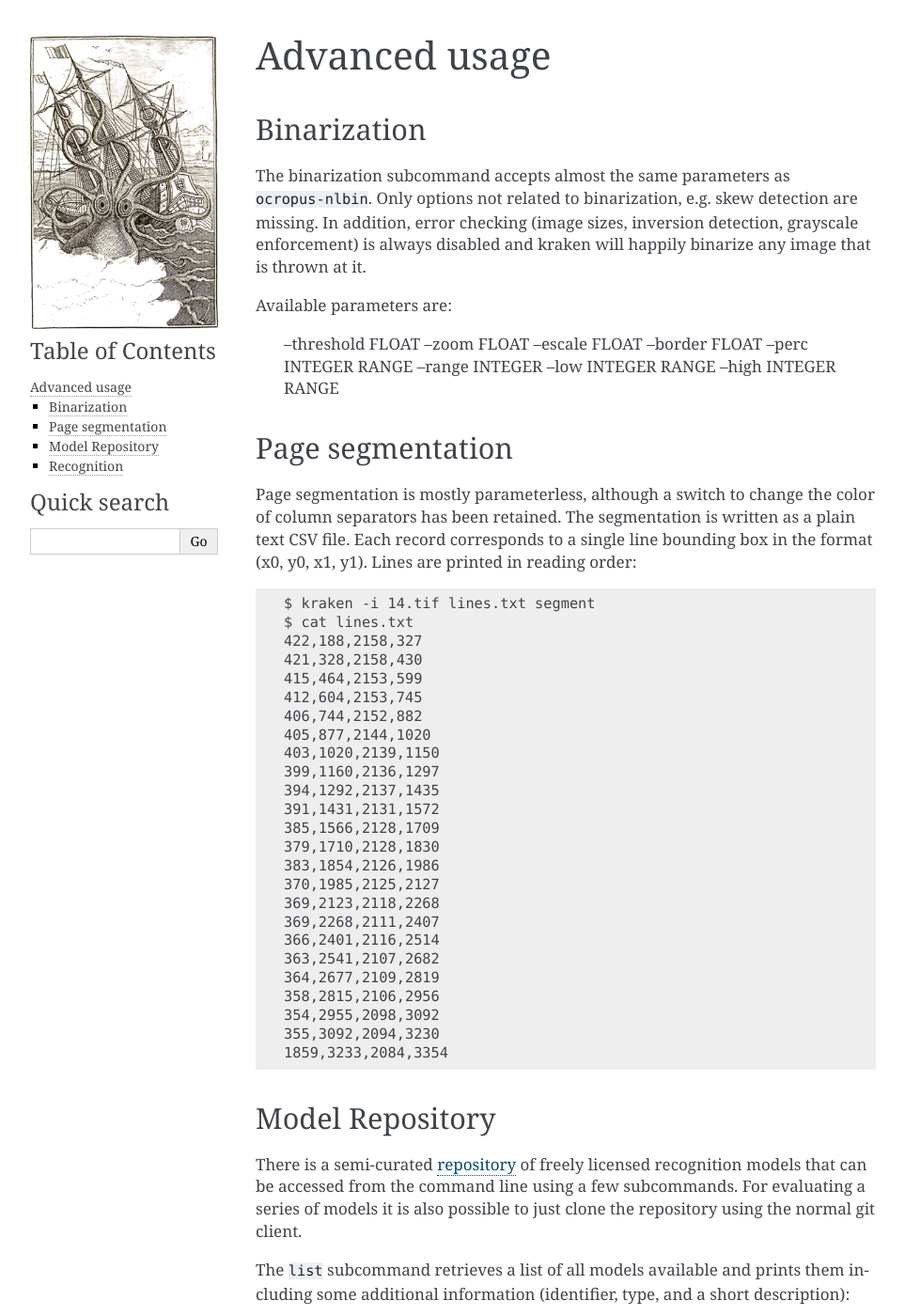
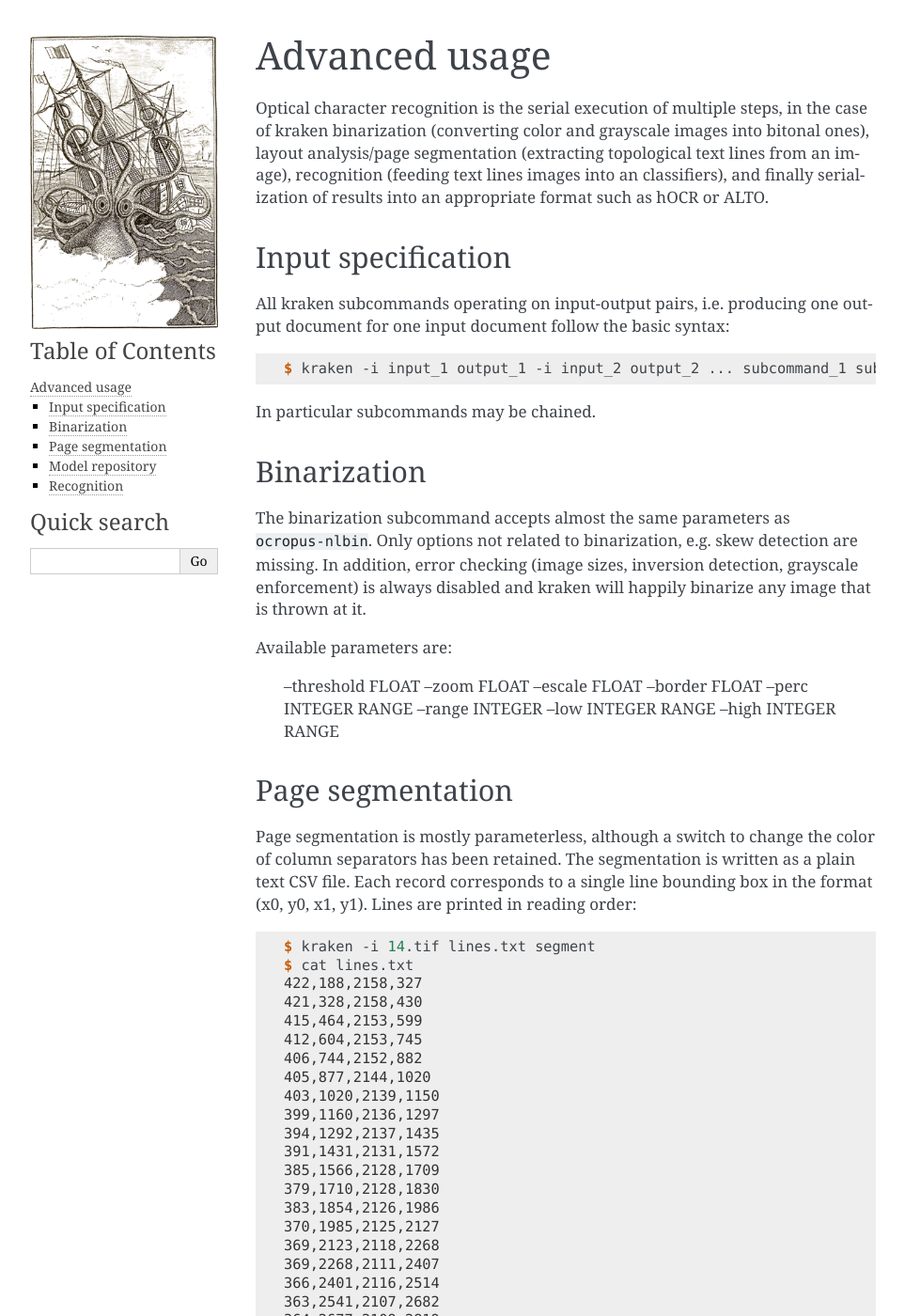
Before and after one commit to mittagessen/kraken, a Sphinx documentation site: the page built from docs/advanced.rst, in a window 1280 px wide and 1400 px high. Shown: the whole window at 94% size, without its empty margins (148-1111 px from the left). Built offline with Sphinx 7.4.7, drawn with Linux system fonts in a browser that asks for light colours; some of the changed text lies outside the part shown.

Commit message:
Various documentation updates

```diff
--- a/docs/advanced.rst
+++ b/docs/advanced.rst
@@ -1,5 +1,24 @@
 Advanced usage
 ==============
+
+Optical character recognition is the serial execution of multiple steps, in the
+case of kraken binarization (converting color and grayscale images into bitonal
+ones), layout analysis/page segmentation (extracting topological text lines
+from an image), recognition (feeding text lines images into an classifiers),
+and finally serialization of results into an appropriate format such as hOCR or
+ALTO.
+
+Input specification
+-------------------
+
+All kraken subcommands operating on input-output pairs, i.e. producing one
+output document for one input document follow the basic syntax:
+
+.. code-block:: console
+
+        $ kraken -i input_1 output_1 -i input_2 output_2 ... subcommand_1 subcommand_2 ... subcommand_n
+
+In particular subcommands may be chained.
 
 Binarization
 ------------
@@ -28,7 +47,9 @@ Page segmentation
 Page segmentation is mostly parameterless, although a switch to change the
 color of column separators has been retained. The segmentation is written as a
 plain text CSV file. Each record corresponds to a single line bounding box in
-the format (x0, y0, x1, y1). Lines are printed in reading order::
+the format (x0, y0, x1, y1). Lines are printed in reading order:
+
+.. code-block:: console
 
         $ kraken -i 14.tif lines.txt segment
         $ cat lines.txt
@@ -56,7 +77,7 @@ the format (x0, y0, x1, y1). Lines are printed in reading order::
         355,3092,2094,3230
         1859,3233,2084,3354
 
-Model Repository
+Model repository
 ----------------
 
 There is a semi-curated `repository
@@ -115,10 +136,17 @@ that image, and a pyrnn or protobuf model. In particular there is no
 requirement to use the page segmentation algorithm contained in the ``segment``
 subcommand or the binarization provided by kraken.
 
-The ``ocr`` subcommand is able to print the recognition results either as plain
-text (default) or as `hOCR
-<https://docs.google.com/document/d/1QQnIQtvdAC_8n92-LhwPcjtAUFwBlzE8EWnKAxlgVf0/preview>`_
-containing additional information about the results.
+The ``ocr`` subcommand is able to serialize the recognitino results either as
+plain text (default), as `hOCR
+<https://docs.google.com/document/d/1QQnIQtvdAC_8n92-LhwPcjtAUFwBlzE8EWnKAxlgVf0/preview>`_,
+or into `ALTO <http://www.loc.gov/standards/alto/>`_ containing additional
+metadata such as bounding boxes and confidences:
+
+.. code-block:: console
+
+        $ kraken -i ... ... ocr -t # text output
+        $ kraken -i ... ... ocr -h # hOCR output
+        $ kraken -i ... ... ocr -a # ALTO output
 
 hOCR output is slightly different from hOCR files produced by ocropus. Each
 ``ocr_line`` span contains not only the bounding box of the line but also
--- a/docs/api.rst
+++ b/docs/api.rst
@@ -17,10 +17,10 @@ kraken.binarization module
     :undoc-members:
     :show-inheritance:
 
-kraken.html module
+kraken.serialize module
 ------------------
 
-.. automodule:: kraken.html
+.. automodule:: kraken.serialize
     :members:
     :undoc-members:
     :show-inheritance:
```
Also changed, not shown: other parts of docs/advanced.rst (+2 -2 lines), docs/index.rst (+8 -6 lines), docs/ketos.rst (+9 -9 lines), 1 other file.
